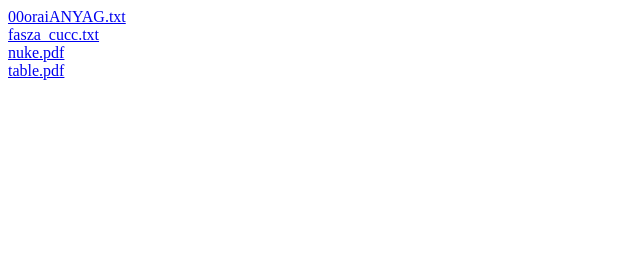
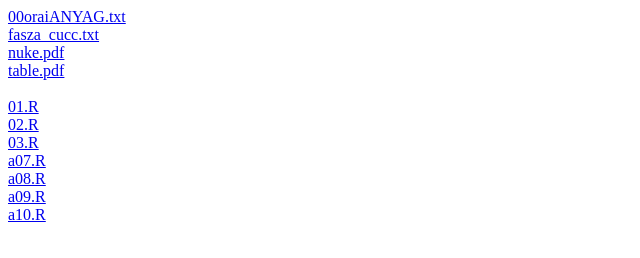
Before and after one commit to robot9706/RedirectHTML, a plain HTML site: page index.html in a window 1280 px wide. Shown: the whole page, without its empty margins (0-640 px from the left). Drawn offline with Linux system fonts and the light colour scheme.

Commit message:
Update index.html

```diff
--- a/index.html
+++ b/index.html
@@ -4,5 +4,16 @@
     <a href="fasza_cucc.txt">fasza_cucc.txt</a><br />
     <a href="nuke.pdf">nuke.pdf</a><br />
     <a href="table.pdf">table.pdf</a><br />
+
+    <br />
+
+    <a href="01.R">01.R</a><br />
+    <a href="02.R">02.R</a><br />
+    <a href="03.R">03.R</a><br />
+
+    <a href="a07.R">a07.R</a><br />
+    <a href="a08.R">a08.R</a><br />
+    <a href="a09.R">a09.R</a><br />
+    <a href="a10.R">a10.R</a><br />
   </body>
 </html>
```
